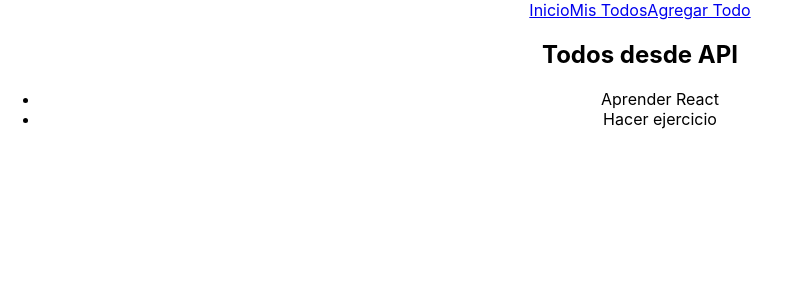
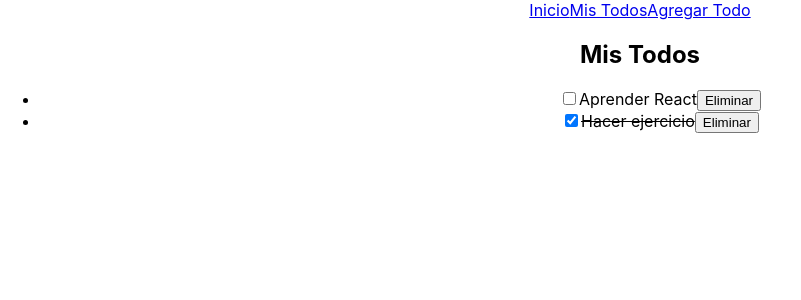
Before and after one commit to Thiago0877/todo-app, a React (Create React App) app: page /todos in a window 1280 px wide. Shown: the top 300 px of the page, without its empty margins (0-801 px from the left). Built offline with nearby package versions, Linux system fonts and the light colour scheme; data requests are answered from the project's data file.

Commit message:
feat: implementación de listado de todos desde API

```diff
--- a/src/components/TodoList.js
+++ b/src/components/TodoList.js
@@ -5,19 +5,35 @@ function TodoList() {
 
   useEffect(() => {
     fetch('http://localhost:3001/todos')
-      .then((response) => response.json())
+      .then((res) => res.json())
       .then((data) => setTodos(data))
-      .catch((error) => console.error('Error al obtener los todos:', error));
+      .catch((err) => console.error('Error al cargar los todos:', err));
   }, []);
 
   return (
     <div>
-      <h2>Todos desde API</h2>
-      <ul>
-        {todos.map((todo) => (
-          <li key={todo.id}>{todo.title}</li>
-        ))}
-      </ul>
+      <h2>Mis Todos</h2>
+      {todos.length === 0 ? (
+        <p>No hay tareas pendientes.</p>
+      ) : (
+        <ul>
+          {todos.map((todo) => (
+            <li key={todo.id}>
+              <input
+                type="checkbox"
+                checked={todo.completed}
+                readOnly
+              />
+              <span style={{
+                textDecoration: todo.completed ? 'line-through' : 'none'
+              }}>
+                {todo.title}
+              </span>
+              <button>Eliminar</button>
+            </li>
+          ))}
+        </ul>
+      )}
     </div>
   );
 }
```
